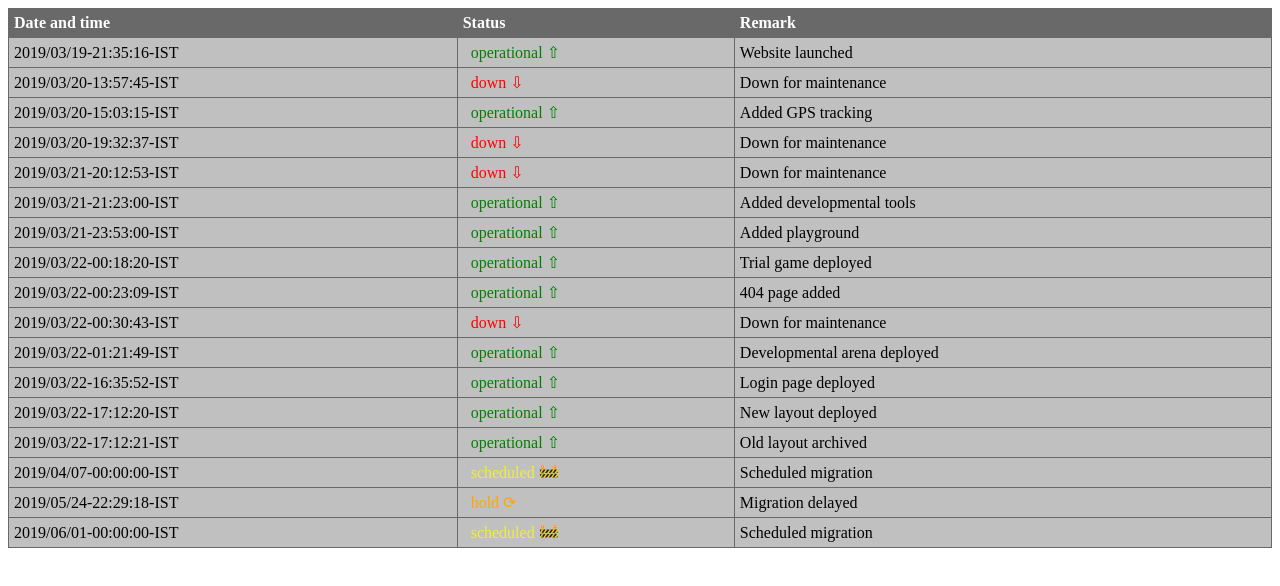
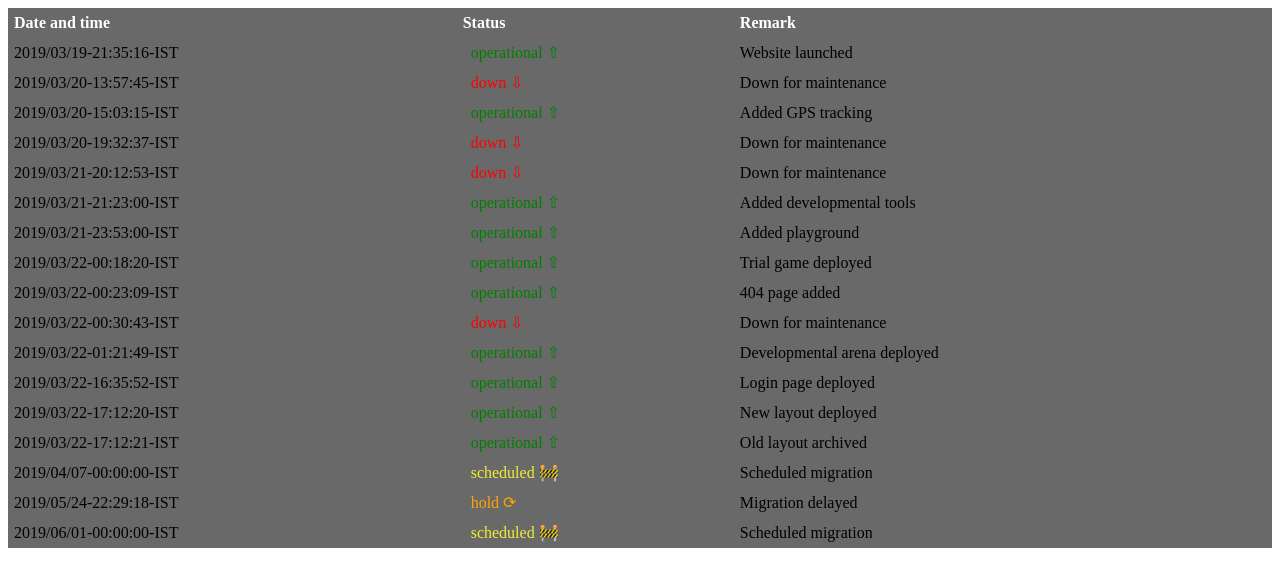
Before and after one commit to lordofstealth/lordofstealth.github.io, a plain HTML site: page log.html in a window 1280 px wide. Drawn offline with Linux system fonts and the light colour scheme.

Commit message:
Update log.html

```diff
--- a/log.html
+++ b/log.html
@@ -10,7 +10,7 @@
 .myTable {
   width: 100%;
   text-align: left;
-  background-color: silver;
+  background-color: dimgrey;
   border-collapse: collapse;
   }
 .myTable th {
```
